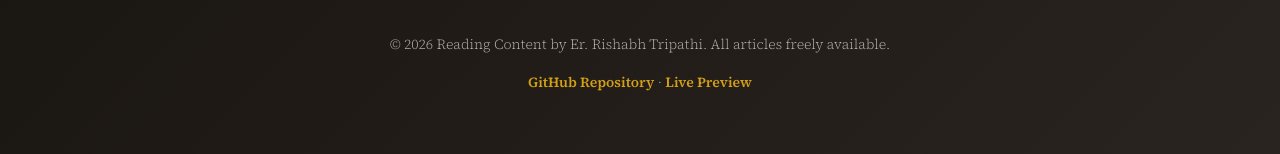
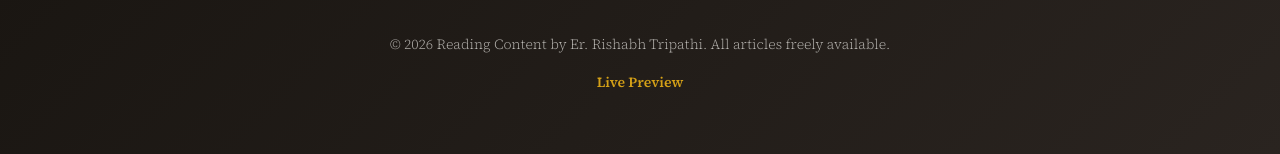
Before and after one commit to Rish-23072005/Reading_content, a plain HTML site: page index.html in a window 1280 px wide. Shown: the part 3476-3630 px from the top of the page. Drawn offline with nearby package versions, Linux system fonts and the light colour scheme; a web font is replaced by a local one.

Commit message:
Update footer links in index.html
Removed GitHub Repository link and kept Live Preview link.

```diff
--- a/index.html
+++ b/index.html
@@ -887,7 +887,7 @@
 
 <footer>
   <p>&copy; 2026 Reading Content by Er. Rishabh Tripathi. All articles freely available.</p>
-  <p><a href="https://github.com/Rish-23072005/Reading_content">GitHub Repository</a> · <a href="https://reading-content.vercel.app">Live Preview</a></p>
+  <p><a href="https://github.com/Rish-23072005/Reading_content">Live Preview</a></p>
 </footer>
 
 </body>
```
